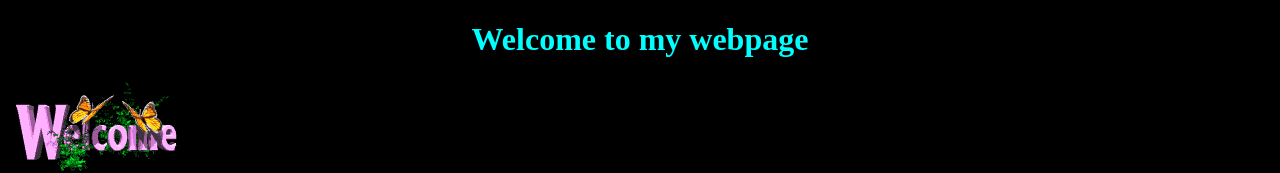
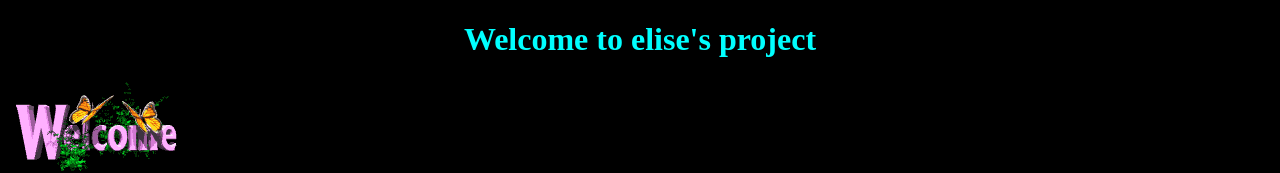
Before and after one commit to elisesteinemann/elise-steinemann-project, a plain HTML site: page index.html in a window 1280 px wide. Shown: the top 173 px of the page. Drawn offline with Linux system fonts and the light colour scheme; files whose address does not match are found by name.

Commit message:
Update index.html
welcome to elises project

```diff
--- a/index.html
+++ b/index.html
@@ -8,7 +8,7 @@ The index.html file is typically the landing page for a website on github pages
     <title> Welcome to my webpage </title> <!-- The title of your page will display in the tab. Fun fact the icon displayed in the tab is called a favicon. -->
 </head>
 <body> <!-- The body contains the majority of the content on the page, the bulk of your text, images, links, elements will all be located in here.-->
-    <h1>Welcome to my webpage</h1>
+    <h1>Welcome to elise's project</h1>
 
     <img src="assets/welcomebutterf.gif" width="180" height="100">
 
```
